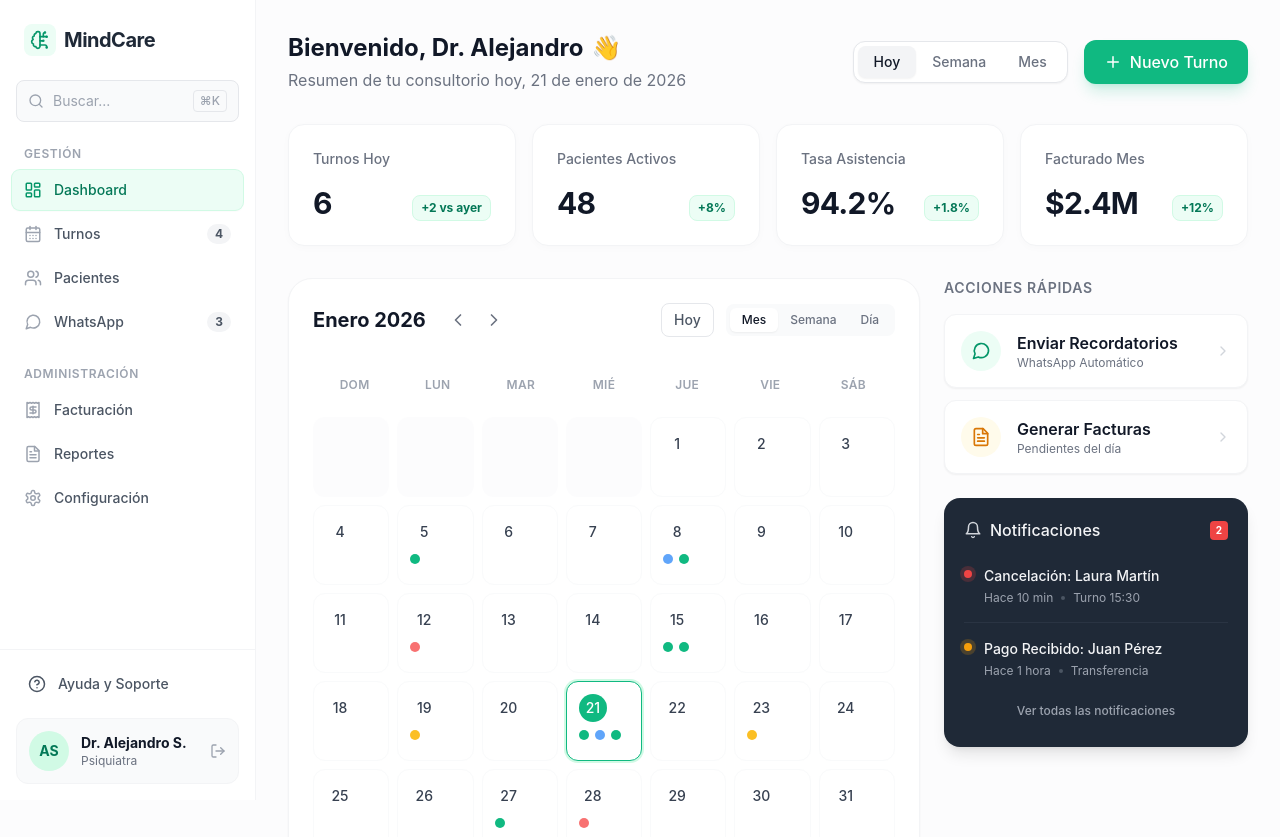
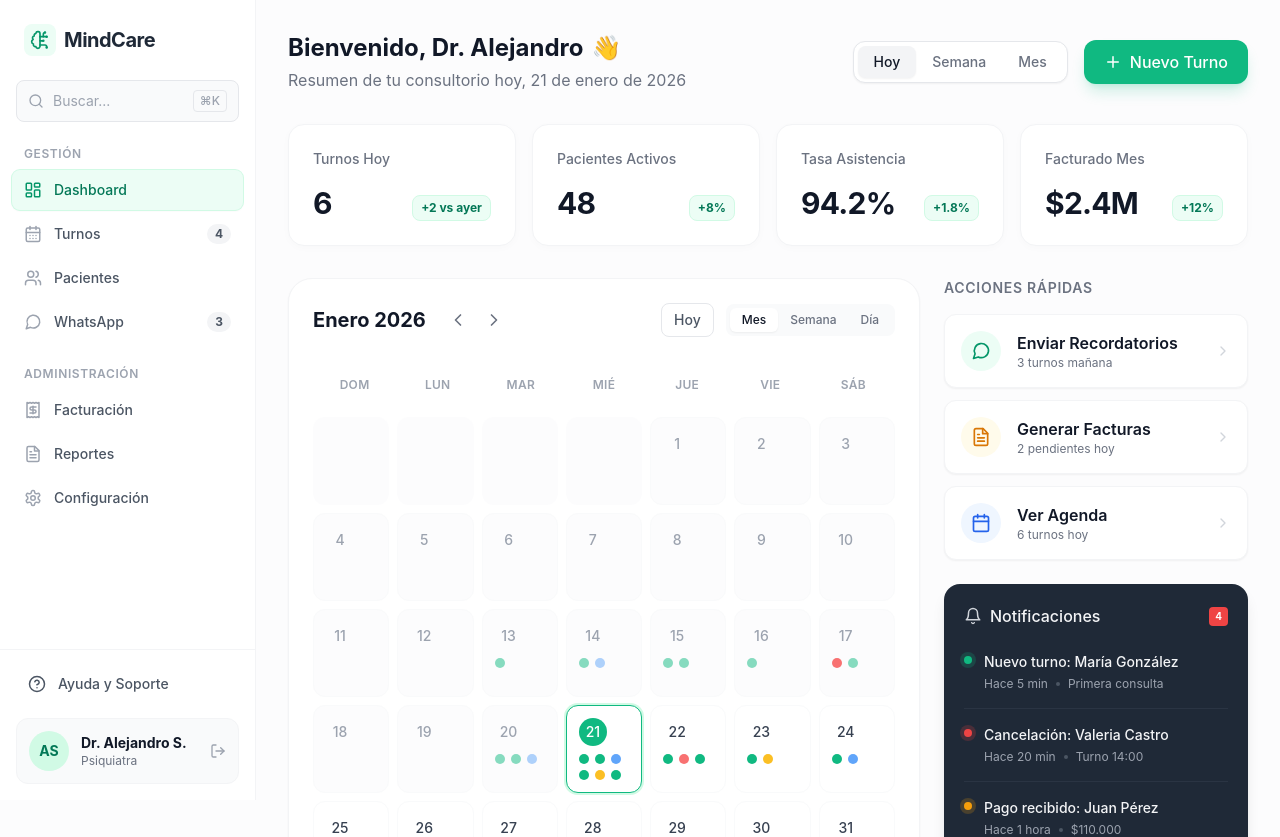
Before and after one commit to aidaptivecom-pixel/CRM-MEDICO, a React (Vite) app: page / in a window 1280 px wide. Shown: the top 837 px of the page. Built offline with nearby package versions, Linux system fonts and the light colour scheme.

Commit message:
Update RightPanel and Calendar with Dr. de Saizieu context

```diff
--- a/src/components/Calendar.tsx
+++ b/src/components/Calendar.tsx
@@ -3,20 +3,45 @@ import { ChevronLeft, ChevronRight, CheckCircle2 } from 'lucide-react';
 import { CalendarEvent } from '../types';
 
 const days = ['Dom', 'Lun', 'Mar', 'Mié', 'Jue', 'Vie', 'Sáb'];
+
+// Eventos realistas para el consultorio del Dr. de Saizieu
 const events: CalendarEvent[] = [
-  { day: 5, type: 'confirmed' },
-  { day: 8, type: 'first-visit' },
-  { day: 8, type: 'confirmed' },
-  { day: 12, type: 'cancelled' },
+  // Semana pasada
+  { day: 13, type: 'confirmed' },
+  { day: 14, type: 'confirmed' },
+  { day: 14, type: 'first-visit' },
   { day: 15, type: 'confirmed' },
   { day: 15, type: 'confirmed' },
-  { day: 19, type: 'pending' },
+  { day: 16, type: 'confirmed' },
+  { day: 17, type: 'cancelled' },
+  { day: 17, type: 'confirmed' },
+
+  // Esta semana
+  { day: 20, type: 'confirmed' },
+  { day: 20, type: 'confirmed' },
+  { day: 20, type: 'first-visit' },
+  { day: 21, type: 'confirmed' }, // HOY
   { day: 21, type: 'confirmed' },
   { day: 21, type: 'first-visit' },
   { day: 21, type: 'confirmed' },
+  { day: 21, type: 'pending' },
+  { day: 21, type: 'confirmed' },
+  { day: 22, type: 'confirmed' },
+  { day: 22, type: 'cancelled' },
+  { day: 22, type: 'confirmed' },
+  { day: 23, type: 'confirmed' },
   { day: 23, type: 'pending' },
+  { day: 24, type: 'confirmed' },
+  { day: 24, type: 'first-visit' },
+
+  // Próxima semana
   { day: 27, type: 'confirmed' },
-  { day: 28, type: 'cancelled' },
+  { day: 27, type: 'pending' },
+  { day: 28, type: 'pending' },
+  { day: 28, type: 'first-visit' },
+  { day: 29, type: 'confirmed' },
+  { day: 30, type: 'pending' },
+  { day: 31, type: 'confirmed' },
 ];
 
 const Calendar: React.FC = () => {
@@ -29,6 +54,9 @@ const Calendar: React.FC = () => {
       default: return 'bg-gray-400';
     }
   };
+
+  // Obtener el día actual
+  const today = new Date().getDate();
 
   return (
     <div className="bg-white rounded-3xl border border-gray-100 shadow-sm p-6 flex flex-col h-full">
@@ -76,7 +104,8 @@ const Calendar: React.FC = () => {
         {/* Days */}
         {[...Array(31)].map((_, i) => {
           const day = i + 1;
-          const isToday = day === 21;
+          const isToday = day === 21; // Forzamos el 21 como "hoy" para el demo
+          const isPast = day < 21;
           const dayEvents = events.filter(e => e.day === day);
 
           return (
@@ -86,12 +115,18 @@ const Calendar: React.FC = () => {
                 relative min-h-[80px] p-3 rounded-xl border transition-all duration-200 group hover:shadow-md
                 ${isToday
                   ? 'bg-white border-emerald-500 shadow-sm ring-2 ring-emerald-100'
-                  : 'bg-white border-gray-50 hover:border-gray-200'}
+                  : isPast
+                    ? 'bg-gray-50/50 border-gray-50 hover:border-gray-200'
+                    : 'bg-white border-gray-50 hover:border-gray-200'}
               `}
             >
               <span className={`
                 text-sm font-medium mb-2 block w-7 h-7 flex items-center justify-center rounded-full
-                ${isToday ? 'bg-emerald-500 text-white' : 'text-gray-700'}
+                ${isToday
+                  ? 'bg-emerald-500 text-white'
+                  : isPast
+                    ? 'text-gray-400'
+                    : 'text-gray-700'}
               `}>
                 {day}
               </span>
@@ -101,7 +136,7 @@ const Calendar: React.FC = () => {
                 {dayEvents.map((evt, idx) => (
                   <div
                     key={idx}
-                    className={`w-2.5 h-2.5 rounded-full ${getEventColor(evt.type)}`}
+                    className={`w-2.5 h-2.5 rounded-full ${getEventColor(evt.type)} ${isPast && evt.type !== 'cancelled' ? 'opacity-50' : ''}`}
                     title={evt.type}
                   />
                 ))}
--- a/src/components/RightPanel.tsx
+++ b/src/components/RightPanel.tsx
@@ -1,5 +1,5 @@
 import React from 'react';
-import { MessageCircle, FileText, ChevronRight, Bell } from 'lucide-react';
+import { MessageCircle, FileText, ChevronRight, Bell, Calendar, CreditCard } from 'lucide-react';
 
 const RightPanel: React.FC = () => {
   return (
@@ -16,7 +16,7 @@ const RightPanel: React.FC = () => {
               </div>
               <div>
                 <p className="font-semibold text-gray-900">Enviar Recordatorios</p>
-                <p className="text-xs text-gray-500">WhatsApp Automático</p>
+                <p className="text-xs text-gray-500">3 turnos mañana</p>
               </div>
             </div>
             <ChevronRight size={16} className="text-gray-300 group-hover:text-emerald-500" />
@@ -29,10 +29,23 @@ const RightPanel: React.FC = () => {
               </div>
               <div>
                 <p className="font-semibold text-gray-900">Generar Facturas</p>
-                <p className="text-xs text-gray-500">Pendientes del día</p>
+                <p className="text-xs text-gray-500">2 pendientes hoy</p>
               </div>
             </div>
             <ChevronRight size={16} className="text-gray-300 group-hover:text-amber-500" />
+          </button>
+
+          <button className="w-full bg-white p-4 rounded-xl border border-gray-100 shadow-sm hover:shadow-md hover:border-blue-100 transition-all group text-left flex items-center justify-between">
+            <div className="flex items-center gap-4">
+              <div className="w-10 h-10 rounded-full bg-blue-50 flex items-center justify-center text-blue-600 group-hover:scale-110 transition-transform">
+                <Calendar size={20} />
+              </div>
+              <div>
+                <p className="font-semibold text-gray-900">Ver Agenda</p>
+                <p className="text-xs text-gray-500">6 turnos hoy</p>
+              </div>
+            </div>
+            <ChevronRight size={16} className="text-gray-300 group-hover:text-blue-500" />
           </button>
         </div>
       </section>
@@ -45,20 +58,36 @@ const RightPanel: React.FC = () => {
               <Bell size={18} className="text-gray-300" />
               <h3 className="font-medium text-gray-100">Notificaciones</h3>
             </div>
-            <span className="bg-red-500 text-white text-[10px] px-1.5 py-0.5 rounded font-bold">2</span>
+            <span className="bg-red-500 text-white text-[10px] px-1.5 py-0.5 rounded font-bold">4</span>
           </div>
 
           <div className="space-y-4 flex-1">
             <div className="flex gap-3 items-start group cursor-pointer">
               <div className="mt-1">
+                <div className="w-2 h-2 rounded-full bg-emerald-500 ring-4 ring-emerald-500/20"></div>
+              </div>
+              <div>
+                <p className="text-sm font-medium text-gray-100 group-hover:text-emerald-300 transition-colors">Nuevo turno: María González</p>
+                <div className="flex items-center gap-2 mt-1">
+                  <span className="text-xs text-gray-400">Hace 5 min</span>
+                  <span className="w-1 h-1 bg-gray-600 rounded-full"></span>
+                  <span className="text-xs text-gray-400">Primera consulta</span>
+                </div>
+              </div>
+            </div>
+
+            <div className="w-full h-px bg-gray-700/50"></div>
+
+            <div className="flex gap-3 items-start group cursor-pointer">
+              <div className="mt-1">
                 <div className="w-2 h-2 rounded-full bg-red-500 ring-4 ring-red-500/20"></div>
               </div>
               <div>
-                <p className="text-sm font-medium text-gray-100 group-hover:text-red-300 transition-colors">Cancelación: Laura Martín</p>
+                <p className="text-sm font-medium text-gray-100 group-hover:text-red-300 transition-colors">Cancelación: Valeria Castro</p>
                 <div className="flex items-center gap-2 mt-1">
-                  <span className="text-xs text-gray-400">Hace 10 min</span>
+                  <span className="text-xs text-gray-400">Hace 20 min</span>
                   <span className="w-1 h-1 bg-gray-600 rounded-full"></span>
-                  <span className="text-xs text-gray-400">Turno 15:30</span>
+                  <span className="text-xs text-gray-400">Turno 14:00</span>
                 </div>
               </div>
             </div>
@@ -70,11 +99,27 @@ const RightPanel: React.FC = () => {
                 <div className="w-2 h-2 rounded-full bg-amber-500 ring-4 ring-amber-500/20"></div>
               </div>
               <div>
-                <p className="text-sm font-medium text-gray-100 group-hover:text-amber-300 transition-colors">Pago Recibido: Juan Pérez</p>
+                <p className="text-sm font-medium text-gray-100 group-hover:text-amber-300 transition-colors">Pago recibido: Juan Pérez</p>
                 <div className="flex items-center gap-2 mt-1">
                   <span className="text-xs text-gray-400">Hace 1 hora</span>
                   <span className="w-1 h-1 bg-gray-600 rounded-full"></span>
-                  <span className="text-xs text-gray-400">Transferencia</span>
+                  <span className="text-xs text-gray-400">$110.000</span>
+                </div>
+              </div>
+            </div>
+
+            <div className="w-full h-px bg-gray-700/50"></div>
+
+            <div className="flex gap-3 items-start group cursor-pointer">
+              <div className="mt-1">
+                <div className="w-2 h-2 rounded-full bg-blue-500 ring-4 ring-blue-500/20"></div>
+              </div>
+              <div>
+                <p className="text-sm font-medium text-gray-100 group-hover:text-blue-300 transition-colors">Doctoralia: Nueva reseña</p>
+                <div className="flex items-center gap-2 mt-1">
+                  <span className="text-xs text-gray-400">Hace 2 horas</span>
+                  <span className="w-1 h-1 bg-gray-600 rounded-full"></span>
+                  <span className="text-xs text-gray-400">⭐⭐⭐⭐⭐</span>
                 </div>
               </div>
             </div>
```
